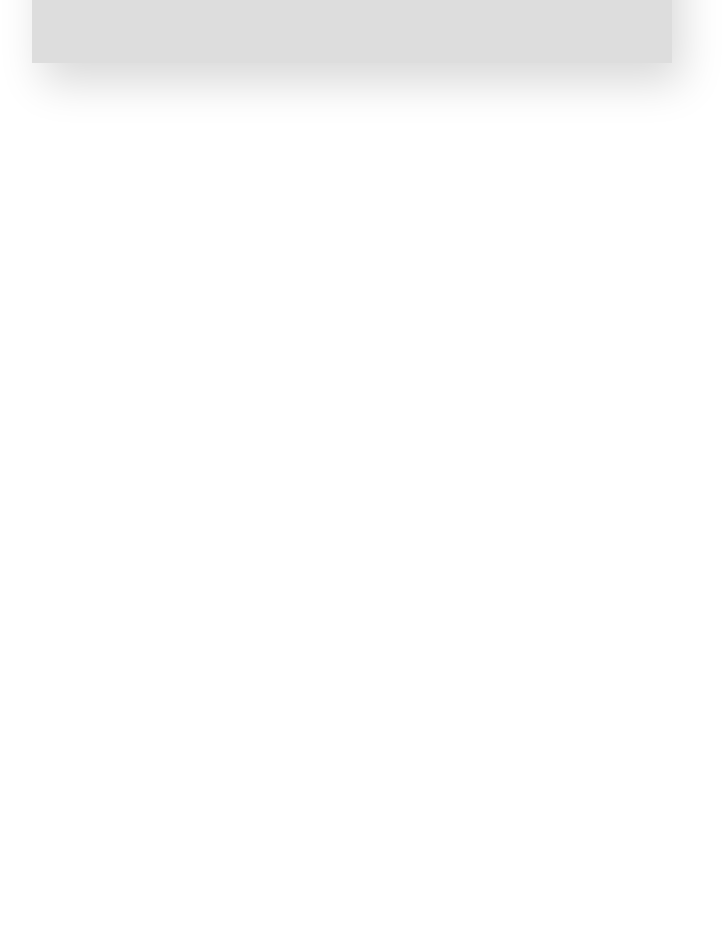
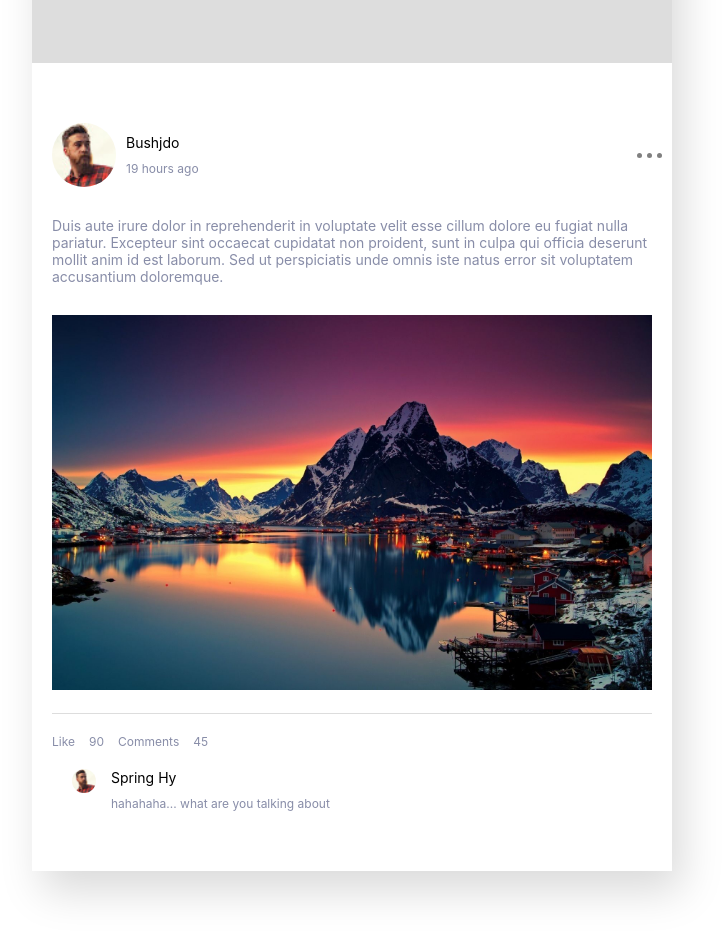
Before and after one commit to phucvo27/collection-custom-component, a React (Create React App) app: page / in a window 1280 px wide. Shown: the part 540-1478 px from the top of the page, without its empty margins (288-1010 px from the left). Before the commit the page ends 800 px from the top, so only its background shows below. Built offline with nearby package versions, Linux system fonts and the light colour scheme.

Commit message:
added Post, Comment Component for social network

```diff
--- a/src/App.js
+++ b/src/App.js
@@ -2,6 +2,7 @@ import React from 'react';
 import StatusForm from './components/Status-Form/status-form.component';
 import Navbar from './components/Navbar/navbar.component';
 import Carousel from './components/Carousel/carousel.component';
+import Post from './components/Post/Post.component'
 import './App.css';
 
 function App() {
@@ -11,6 +12,10 @@ function App() {
       <div className='container' style={{marginTop: '4rem'}}>
           <StatusForm />
           <Carousel />
+
+          <div style={{marginTop: '4rem'}}>
+            <Post />
+          </div>
       </div>
 
       </React.Fragment>
--- /dev/null
+++ b/src/components/Comment/comment.component.jsx
@@ -0,0 +1,22 @@
+import React from 'react';
+import './comment.style.scss';
+
+const Comment = ({avatar})=>{
+    return (
+        <div className='comment'>
+            <div className="comment__avatar">
+                <img src={avatar} alt="Avatar of user"/>
+            </div>
+            <div className="comment__text">
+                <div className="comment__text--name">
+                    <h3>Spring Hy</h3>
+                </div>
+                <div className="comment__text--content">
+                    <p>hahahaha... what are you talking about</p>
+                </div>
+            </div>
+        </div>
+    )
+}
+
+export default Comment;
--- /dev/null
+++ b/src/components/Comment/comment.style.scss
@@ -0,0 +1,33 @@
+.comment{
+    display: flex;
+    justify-content: flex-start;
+    align-items: flex-start;
+
+    &__avatar{
+        img{
+            height: 2.4rem;
+            width: 2.4rem;
+            border-radius: 50%;
+        }
+    }
+    &__text{
+        margin-left: 1.5rem;
+        &--name{
+            h3{
+                font-size: 1.4rem;
+                font-weight: normal;
+                margin-bottom: 1rem;
+                transition: color .2s;
+                cursor: pointer;
+                &:hover{
+                    color: #e95b3a;
+                }
+            }
+
+        }
+        &--content{
+            font-size: 1.2rem;
+            color: #888DA8;
+        }
+    }
+}
--- /dev/null
+++ b/src/components/Post/Post.component.jsx
@@ -0,0 +1,50 @@
+import React from 'react';
+import Comment from '../Comment/comment.component'
+import './post.style.scss'
+import avatar from './avatar.jpg'
+import image from './image-4.jpg'
+class Post extends React.Component {
+    render(){
+        return (
+            <div className='post'>
+                <div className="post__header">
+                    <div className="post__header--author">
+                        <img src={avatar} alt="Avatar of user"/>
+                        <div className="post__header--author--name">
+                            <h3>Bushjdo</h3>
+                            <p>19 hours ago</p>
+                        </div>
+                    </div>
+                    <div className="post__header--setting">
+
+                        <div className="tooltip">
+                            <p>Edit</p>
+                            <p>Delete</p>
+                            <p>Change mode</p>
+                        </div>
+                    </div>
+                </div>
+                <div className="post__body">
+                    <p className='post__body--text'>
+                        Duis aute irure dolor in reprehenderit in voluptate velit esse cillum dolore eu fugiat nulla pariatur. Excepteur sint occaecat cupidatat non proident, sunt in culpa qui officia deserunt mollit anim id est laborum. Sed ut perspiciatis unde omnis iste natus error sit voluptatem accusantium doloremque.
+                    </p>
+                    <img className='post__body--image' src={image} alt=""/>
+                </div>
+                <div className="post__infor">
+                    <div className="post__infor--interact">
+                        <span>Like</span>
+                        <span>90</span>
+                        <span>Comments</span>
+                        <span>45</span>
+                    </div>
+                    <div className="post__infor--comments">
+                        <Comment avatar={avatar}/>
+                    </div>
+                </div>
+            </div>
+        )
+    }
+}
+
+
+export default Post;
--- /dev/null
+++ b/src/components/Post/post.style.scss
@@ -0,0 +1,117 @@
+.post{
+    width: 100%;
+    padding: 2rem;
+    &__header{
+        display: flex;
+        justify-content: space-between;
+        align-items: center;
+        &--author{
+            height: 6.4rem;
+            display: flex;
+            justify-content: center;
+            align-items: center;
+            img{
+                height: 6.4rem;
+                width: 6.4rem;
+                border-radius: 50%;
+            }
+            &--name{
+                margin-left: 1rem;
+                h3 {
+                    font-size: 1.4rem;
+                    font-weight: normal;
+                    margin-bottom: 1rem;
+                    transition: color .2s;
+                    cursor: pointer;
+                    &:hover{
+                        color: #e95b3a;
+                    }
+                }
+                p{
+                    font-size: 1.2rem;
+                    color: #888DA8;
+                }
+            }
+        }
+        &--setting{
+            background-color: grey;
+            height: .5rem;
+            width: .5rem;
+            border-radius: 50%;
+            position: relative;
+            cursor: pointer;
+            transition: background-color .2s;
+            &::after, &::before{
+                position: absolute;
+                top: 0;
+                content: "";
+                background-color: grey;
+                height: 100%;
+                width: 100%;
+                border-radius: 50%;
+            }
+            &::after{
+                left: 1rem
+            }
+            &::before{
+                left: -1rem
+            }
+
+            .tooltip{
+                position: absolute;
+                top: 1rem;
+                right: 0;
+                width: 0rem;
+                background-color: #fff;
+                font-size: 1.4rem;
+                box-shadow: 1rem 1rem 4rem rgba(0,0,0,.1);
+                padding: 1rem;
+                visibility: hidden;
+                opacity: 0;
+                transition: width .2s;
+                p{
+                    margin-top: 1rem;
+                    transition: color .2s;
+                    &:hover{
+                        color: #e95b3a
+                    }
+                }
+            }
+            &:hover .tooltip{
+                visibility: visible;
+                opacity: 1;
+                width: 18rem;
+            }
+        }
+    }
+    &__body{
+        font-size: 1.4rem;
+        color: #888DA8;
+
+        &--text{
+            margin: 3rem 0;
+        }
+        &--image{
+            width: 100%;
+        }
+    }
+
+    &__infor{
+        margin-top: 2rem;
+        padding: 2rem 0;
+        border-top: .1rem solid #ddd;
+        &--interact{
+            font-size: 1.2rem;
+            color: #888DA8;
+            span{
+                display: inline-block;
+                &:not(:last-child){
+                    margin-right: 1.4rem;
+                }
+            }
+        }
+        &--comments{
+            padding: 2rem;
+        }
+    }
+}
```
Also changed, not shown: src/components/Post/avatar.jpg (added), src/components/Post/image-4.jpg (added).
